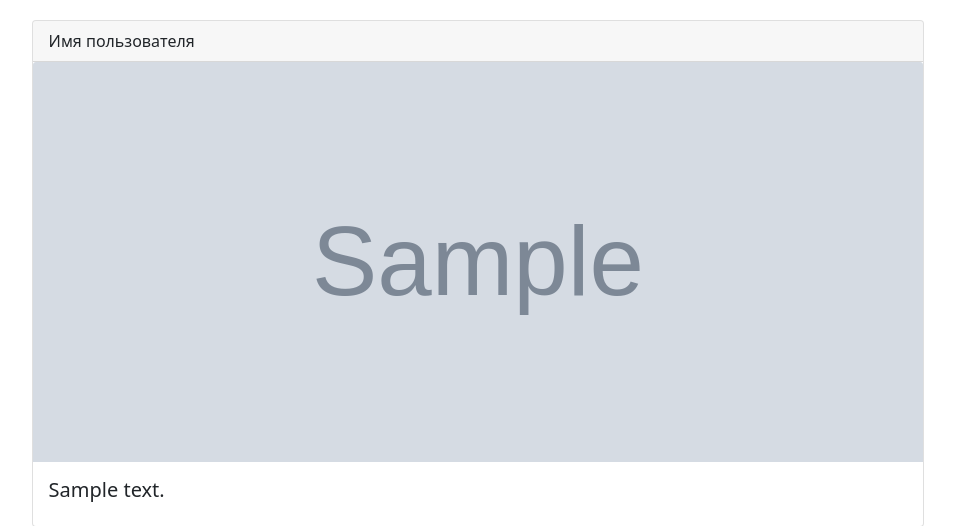
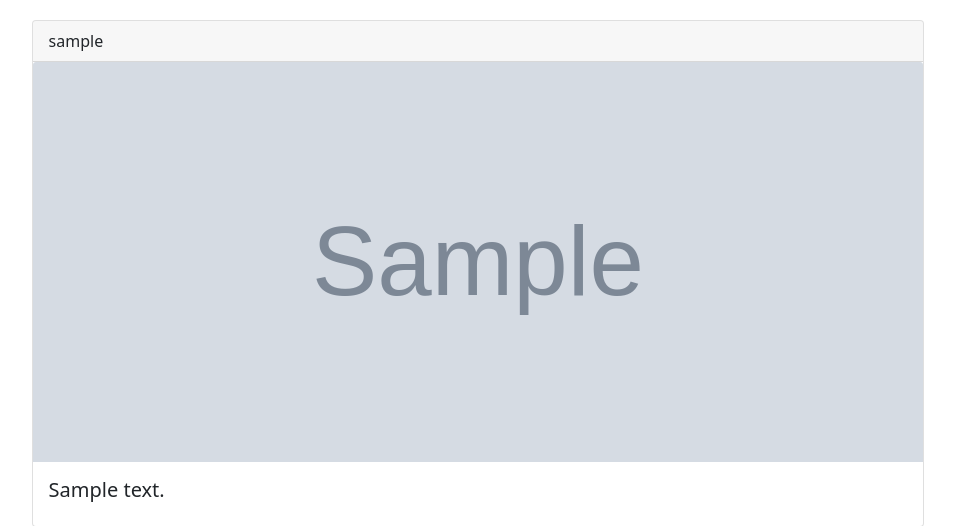
Before and after one commit to Irbiss555/my_instagram, a Django app: page / in a window 1280 px wide. Shown: the part 66-592 px from the top of the page, without its empty margins (172-1127 px from the left). Run offline with Django 4.2, Linux system fonts and the light colour scheme; tables that the repository leaves empty hold one stand-in row (values such as "Sample post"); grey boxes marked "Sample" are stand-in pictures.

Commit message:
Сделал переход на детальную страницу по фото и указал автора поста

```diff
--- a/templates/instagram/post_list.html
+++ b/templates/instagram/post_list.html
@@ -4,8 +4,10 @@
     {% for post in posts %}
         <div style="display: flex; justify-content: center">
             <div class="card" style="width: 80%; margin: 20px 0 0 20px;">
-                <div class="card-header">Имя пользователя</div>
-                <img class="card-img-top" style="height: 400px;" src="{{ post.image.url }}">
+                <div class="card-header">{{ post.user }}</div>
+                <a href="{% url 'instagram:post_detail' post.pk %}">
+                    <img class="card-img-top" style="height: 400px;" src="{{ post.image.url }}">
+                </a>
                 <div class="card-body">
                     <h5 class="card-title">{{ post.description }}</h5>
                 </div>
```
